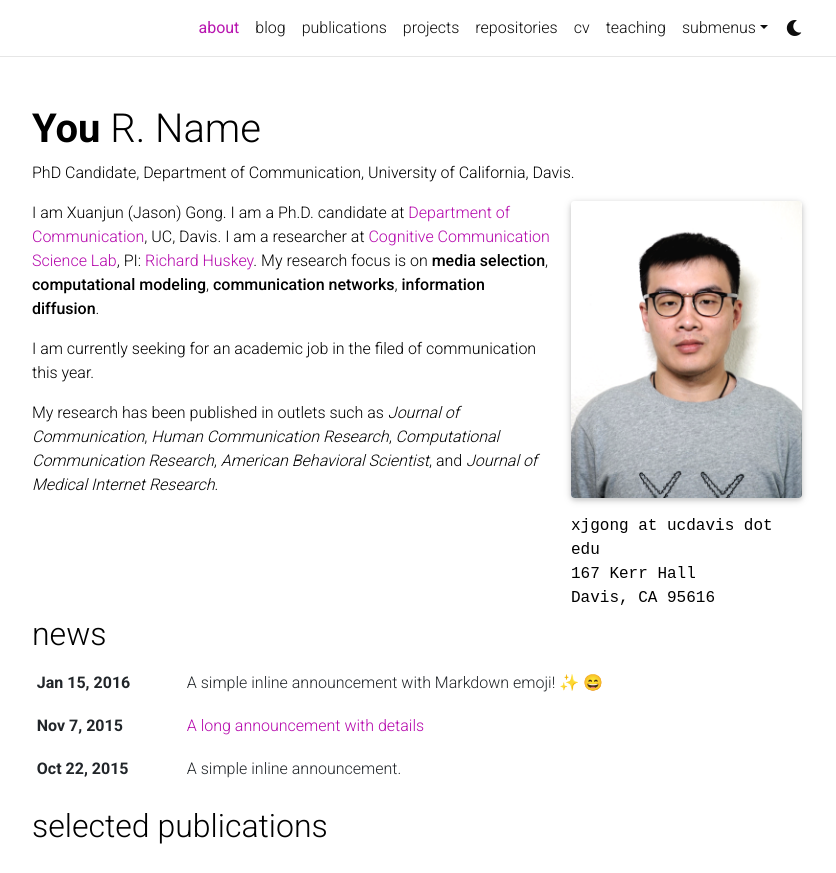
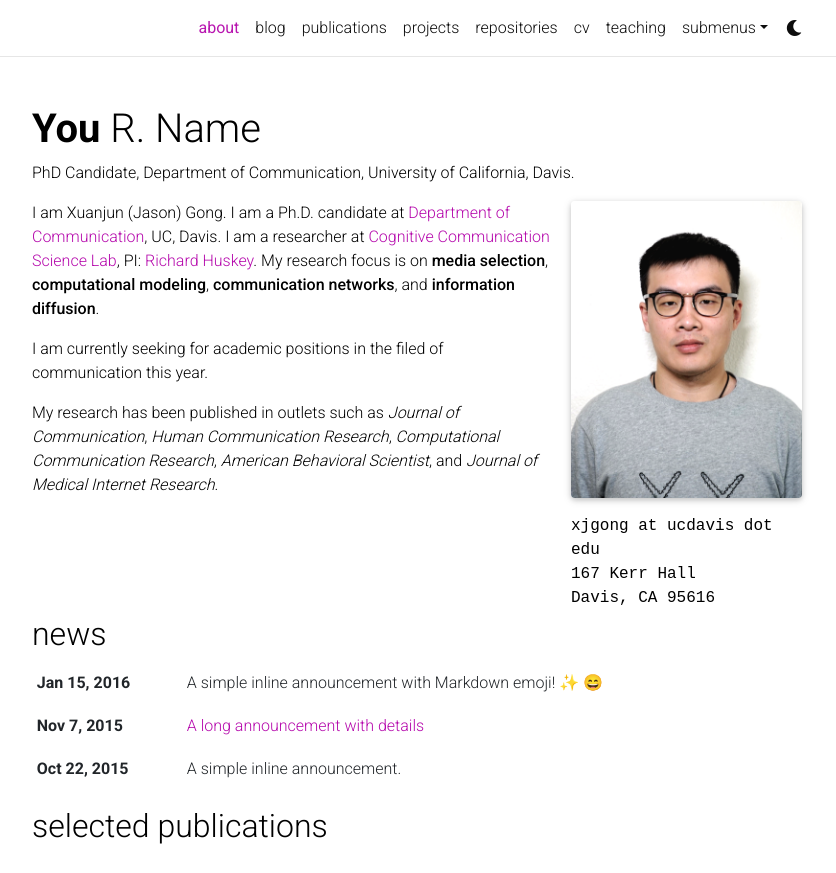
Before and after one commit to jasongong11/jasongong11.github.io, a Jekyll site: the page built from _pages/about.md, in a window 1280 px wide and 1163 px high, cut to the strip 0-873 px from the top of the window. Shown: the whole strip, without its empty margins (223-1059 px from the left). Built offline with Jekyll 4.4.1, drawn with Linux system fonts in a browser that asks for light colours; full-size pictures stand in for the smaller copies a plugin makes; emoji names are drawn with the system emoji font; comment, search, counter and statistics services are not loaded; a style sheet for code colours, icons or effects is not loaded.

Commit message:
Update about.md

```diff
--- a/_pages/about.md
+++ b/_pages/about.md
@@ -19,9 +19,9 @@
 social: true  # includes social icons at the bottom of the page
 ---
 
-I am Xuanjun (Jason) Gong. I am a Ph.D. candidate at [Department of Communication](https://communication.ucdavis.edu/), UC, Davis. I am a researcher at [Cognitive Communication Science Lab](https://cogcommscience.com/), PI: [Richard Huskey](https://scholar.google.com/citations?user=Y3SasXsAAAAJ&hl=en). My research focus is on **media selection**, **computational modeling**, **communication networks**, **information diffusion**.
+I am Xuanjun (Jason) Gong. I am a Ph.D. candidate at [Department of Communication](https://communication.ucdavis.edu/), UC, Davis. I am a researcher at [Cognitive Communication Science Lab](https://cogcommscience.com/), PI: [Richard Huskey](https://scholar.google.com/citations?user=Y3SasXsAAAAJ&hl=en). My research focus is on **media selection**, **computational modeling**, **communication networks**, and **information diffusion**.
 
-I am currently seeking for an academic job in the filed of communication this year.
+I am currently seeking for academic positions in the filed of communication this year.
 
 My research has been published in outlets such as *Journal of Communication*, *Human Communication Research*, *Computational Communication Research*, *American Behavioral Scientist*,
 and *Journal of Medical Internet Research*.
```
